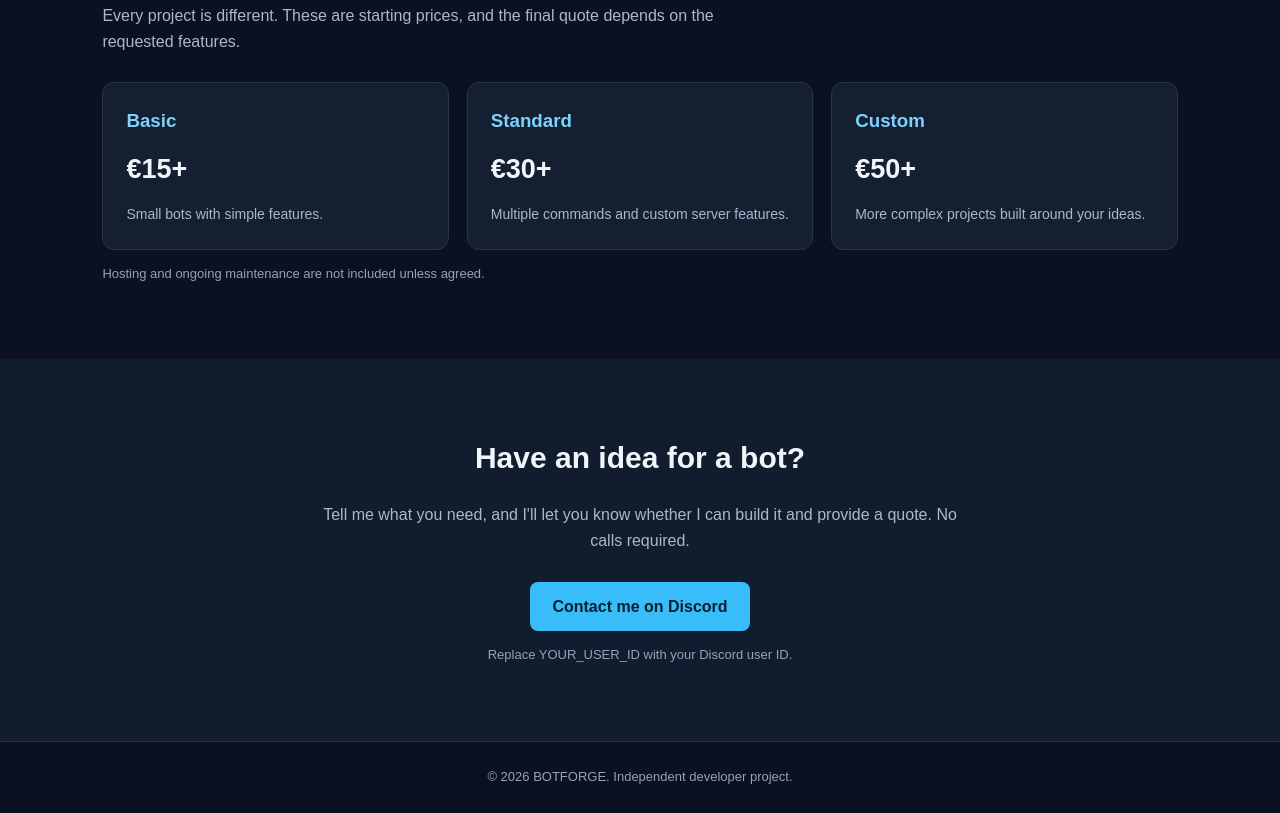
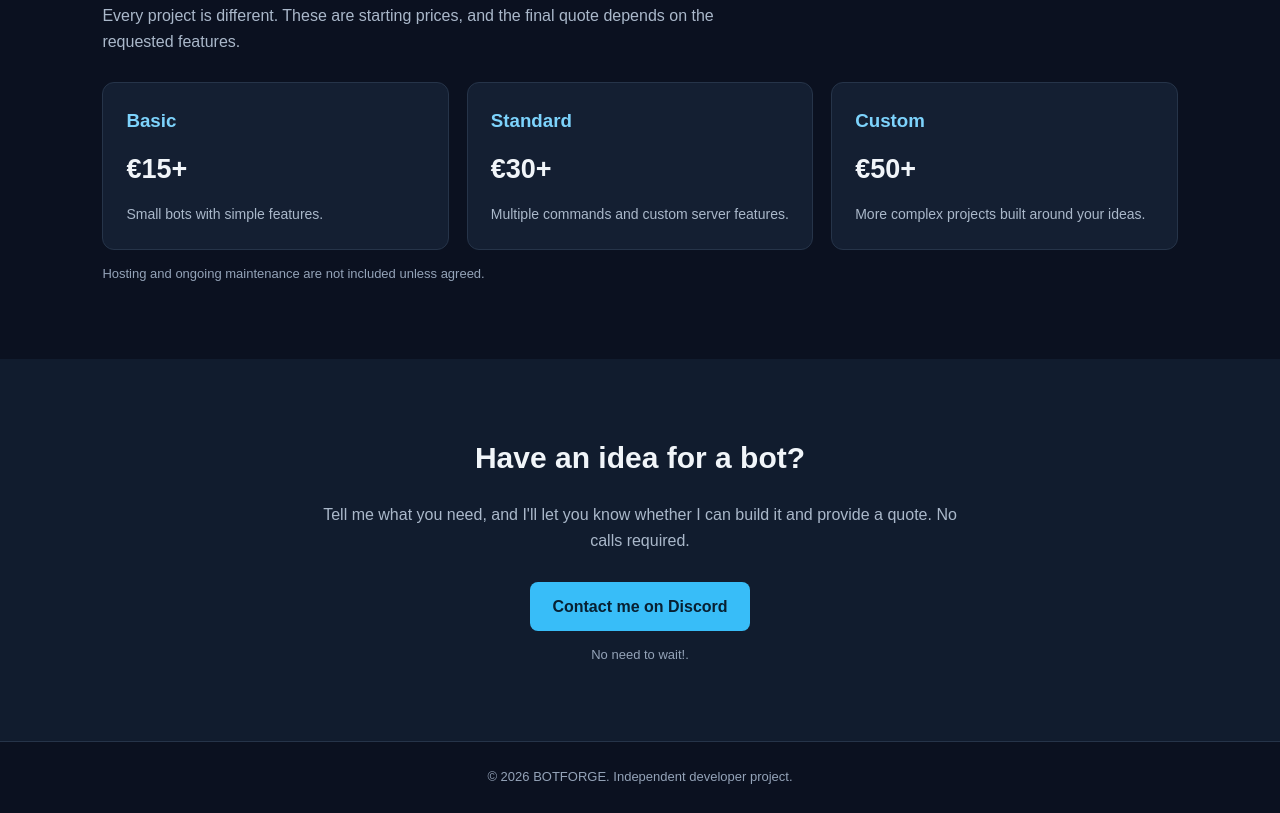
Before and after one commit to mkldev011/botforge-portfolio, a plain HTML site: page index.html in a window 1280 px wide. Shown: the part 1693-2506 px from the top of the page. Drawn offline with Linux system fonts and the light colour scheme.

Commit message:
Update note in index.html for Discord contact

```diff
--- a/index.html
+++ b/index.html
@@ -312,7 +312,7 @@
       Contact me on Discord
     </a>
 
-    <p class="note">Replace YOUR_USER_ID with your Discord user ID.</p>
+    <p class="note">No need to wait!.</p>
   </section>
 
   <footer>
```
